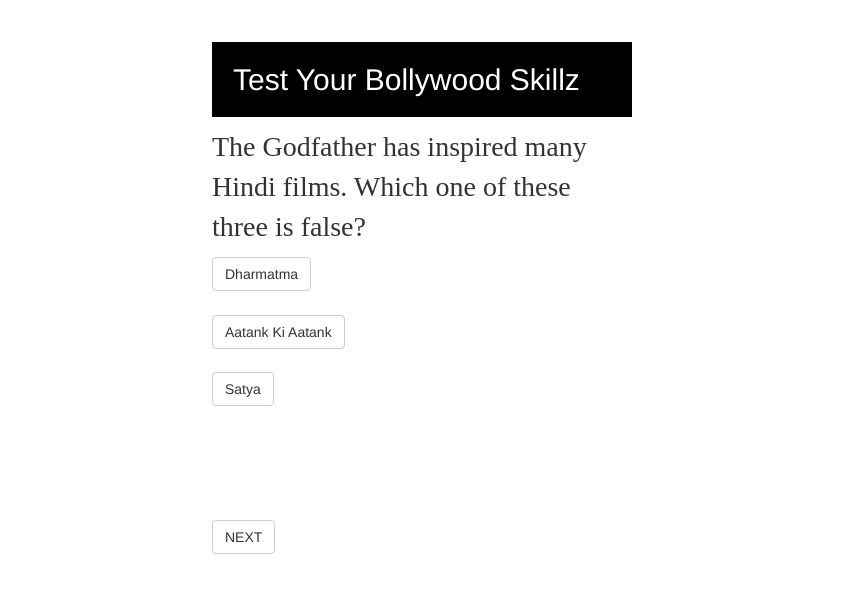
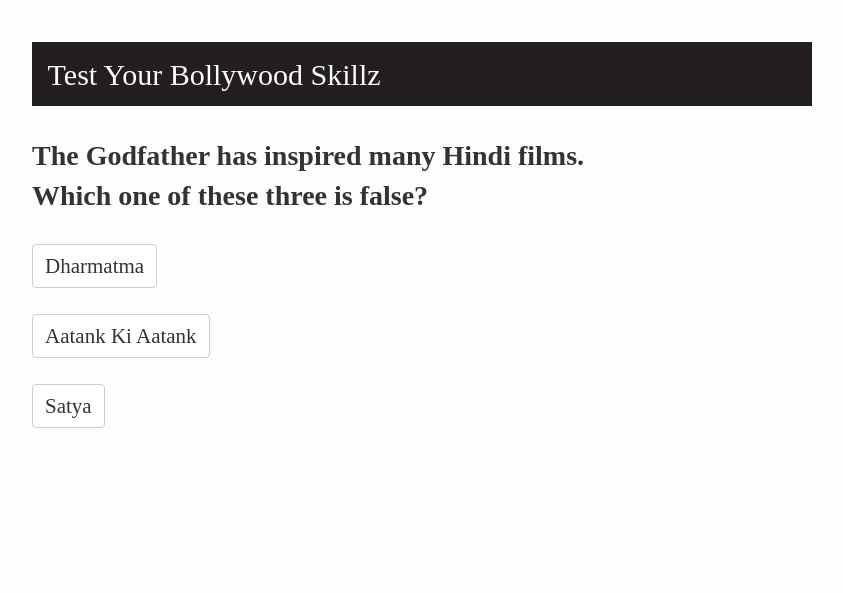
Before and after one commit to evanwexler/funnel, a Flask app: page /quiz in a window 1280 px wide. Shown: the top 593 px of the page, without its empty margins (218-1061 px from the left). Run offline with Flask 2, Linux system fonts and the light colour scheme; some libraries are stand-ins or nearby versions.

Commit message:
quiz stuff

```diff
--- a/static/base.css
+++ b/static/base.css
@@ -92,7 +92,6 @@ div.gray-headline {
 	margin-top: 25%;
 	z-index: 3;
 	color: #b3b3b3;
-	margin-bottom: 5%;
 }
 
 
@@ -139,7 +138,7 @@ div.right cntr , img.cntr{
 
 
 div.megaphone {
-	background-image: url('gifs/funnelprephone.gif');
+	background-image: url('gifs/funnelprephone1.gif');
 	background-repeat: no-repeat;
 	height: 400px;
 	width:  400px;
@@ -174,7 +173,7 @@ div.rotated{
     -webkit-transform-origin: 50%; /* Chrome, Safari, Opera */
     transform: rotate(90deg);
     transform-origin: 50%;
-    background-image: url('gifs/funnelphone.gif');
+    background-image: url('gifs/funnelphone1.gif');
 	background-repeat: no-repeat;
 }
 
--- a/static/quiz.css
+++ b/static/quiz.css
@@ -1,18 +1,14 @@
 /* Nothing to see here. */
 body {
+  font-family: 'Droid Serif', serif;
   margin: 3em auto;
-  max-width: 30em;
+  max-width: 60em;
+  background-color: #fdfdfd;
+  padding: 0px 30px 0px 30px
 }
 
 fieldset {
   font-size: 1em;
-}
-
-legend {
-  color: #fff;
-  background: #000;
-  padding: 0.25em 1em;
-  border-radius: 1em;
 }
 
 .p {
@@ -25,37 +21,38 @@ legend {
 div.question {
 	font-size: 2em;
 	font-family: 'Droid Serif', serif;
+	max-width: 80%;
+	font-weight: bold;
 }
 
 
 h2 {
-	background: black;
-	color: #fff;
-	padding: 5%;
+	background: #231F20;;
+	color: #fdfdfd;
+	padding: 2%;
+	margin-bottom: 1em;
 }
 
+.btn-default,.btn-danger, .btn-default:hover, .btn-default:focus, .btn-default.focus, .btn-default:active, .btn-default.active, .open>.dropdown-toggle.btn-default
+{
+	font-size: 1em;
+	margin-bottom: 1em;
+}
 
 div.blurb {
 	display: none;
 }
 
-button.next {
-	display: none;
+div.result {
+	font-size: 2em;
+	margin-bottom: 5%;
 }
 
-
-/* HTML5 Boilerplate accessible hidden styles */
-[type="radio"] {
-  border: 0;
-  clip: rect(0 0 0 0);
-  height: 1px; margin: -1px;
-  overflow: hidden;
-  padding: 0;
-  position: absolute;
-  width: 1px;
+div.question {
+	margin-bottom: 1em;
 }
 
-/* One radio button per line */
+/* One label per line */
 label {
   display: block;
   cursor: pointer;
--- a/templates/quiz.html
+++ b/templates/quiz.html
@@ -6,20 +6,22 @@
 {% endblock %}
 
 {% block content %}
+
+<div class="quizbody">
 	<h2>Test Your Bollywood Skillz</h2>
 
 	<div class="ques q0" q_no=0>
 	<div class="question">The Godfather has inspired many Hindi films. Which one of these three is false?</div>
 		<fieldset>
-		<label for="Dharmatma">
+			<label for="1">
 				<button onclick="evalans(0,1)" class="btn btn-default answer" value="1">Dharmatma</button>
 			</label>
 
-		<label for="Aatank Ki Aatank">
+			<label for="2">
 				<button onclick="evalans(0,2)" class="btn btn-default answer" value="2">Aatank Ki Aatank</button>
 			</label>
 
-		<label for="Satya">
+			<label for="3">
 				<button onclick="evalans(0,3)" class="btn btn-default answer" value="3">Satya</button>
 			</label>
 
@@ -28,26 +30,47 @@
 	</div>
 
 	<div class="ques q1" q_no=1 style='display:none'>
-<div class="question">The Godfather has inspired many Hindi films. Which one of these three is false? Q2</div>
+	<div class="question">One of Gulzar's films has never been released. Which one?</div>
 		<fieldset>
-		<label for="Dharmatma">
-			<button onclick="evalans(0,1)" class="btn btn-default answer" value="1">Dharmatma</button>
+			<label for="1">
+				<button onclick="evalans(0,1)" class="btn btn-default answer" value="1">Maachis, about terrorism in Punjab.</button>
 			</label>
 
-		<label for="Aatank Ki Aatank">
-			<button onclick="evalans(0,2)" class="btn btn-default answer" value="2">Aatank Ki Aatank</button>
+			<label for="2">
+				<button onclick="evalans(0,2)" class="btn btn-default answer" value="2">Mausam, about a man who goes looking for his former lover, a prostitute.</button>
 			</label>
 
-		<label for="Satya">
-			<button onclick="evalans(0,3)" class="btn btn-default answer" value="3">Satya</button>
+			<label for="3">
+				<button onclick="evalans(0,3)" class="btn btn-default answer" value="3">Libaas, about a love triangle involving a theatre couple and a businessman.</button>
 			</label>
 
 		</fieldset>
-<div class="blurb"> Q2 blurb</div>
+	<div class="blurb">Answer: Libaas.</div>
+	</div>
+</div>
+
+	<div class="ques q2" q_no=2 style='display:none'>
+	<div class="question">Which Indian movie won the Camera D'or, or best first film prize, at the Cannes Film Festival?</div>
+		<fieldset>
+			<label for="1">
+				<button onclick="evalans(0,1)" class="btn btn-default answer" value="1">The Lunchbox, directed by Ritesh Batra.</button>
+			</label>
+
+			<label for="2">
+				<button onclick="evalans(0,2)" class="btn btn-default answer" value="2">Salaam Bombay!, directed by Mira Nair.</button>
+			</label>
+
+			<label for="3">
+				<button onclick="evalans(0,3)" class="btn btn-default answer" value="3">Pather Panchali, directed by Satyajit Ray.</button>
+			</label>
+
+		</fieldset>
+	<div class="blurb">Answer: Libaas.</div>
+	</div>
 </div>
 
 <div class="result" style="height:100px"></div>
-<button onclick="nextPage()" class="btn btn-default">NEXT</button>
+<button onclick="nextPage()" class="btn btn-danger next">NEXT</button>
 
 <script>
   answers = ["3", "1", "3"]
@@ -55,9 +78,10 @@
     if (answers[q_no] == a_no) {
       qclass = 'div.q' + q_no + ' div.blurb'
       $('div.result')[0].innerHTML = 'Correct! ' + ($(qclass)[0].innerHTML)
+	  $('button.next').show();
     }
     else {
-      $('div.result')[0].innerHTML = 'Wrong, pick something else'
+      $('div.result')[0].innerHTML = 'Sorry. Please try again.'
     }
     }
 
@@ -66,6 +90,7 @@
     console.log(current_ques);
     next_ques = Number(current_ques) + 1;
     console.log('next_ques');
+    $('button.next').hide();
     $('div.q' + current_ques).css({'display':'none'})
     $('div.q' + next_ques).css({'display':'block'})
       $('div.result')[0].innerHTML = ''
```
Also changed, not shown: other parts of static/quiz.css (+2 -29 lines), static/gifs/funnelphone1.gif (renamed from static/gifs/funnelphone.gif), static/gifs/funnelprephone1.gif (renamed from static/gifs/funnelprephone.gif). Lines whose indentation alone changed are shown as unchanged.
